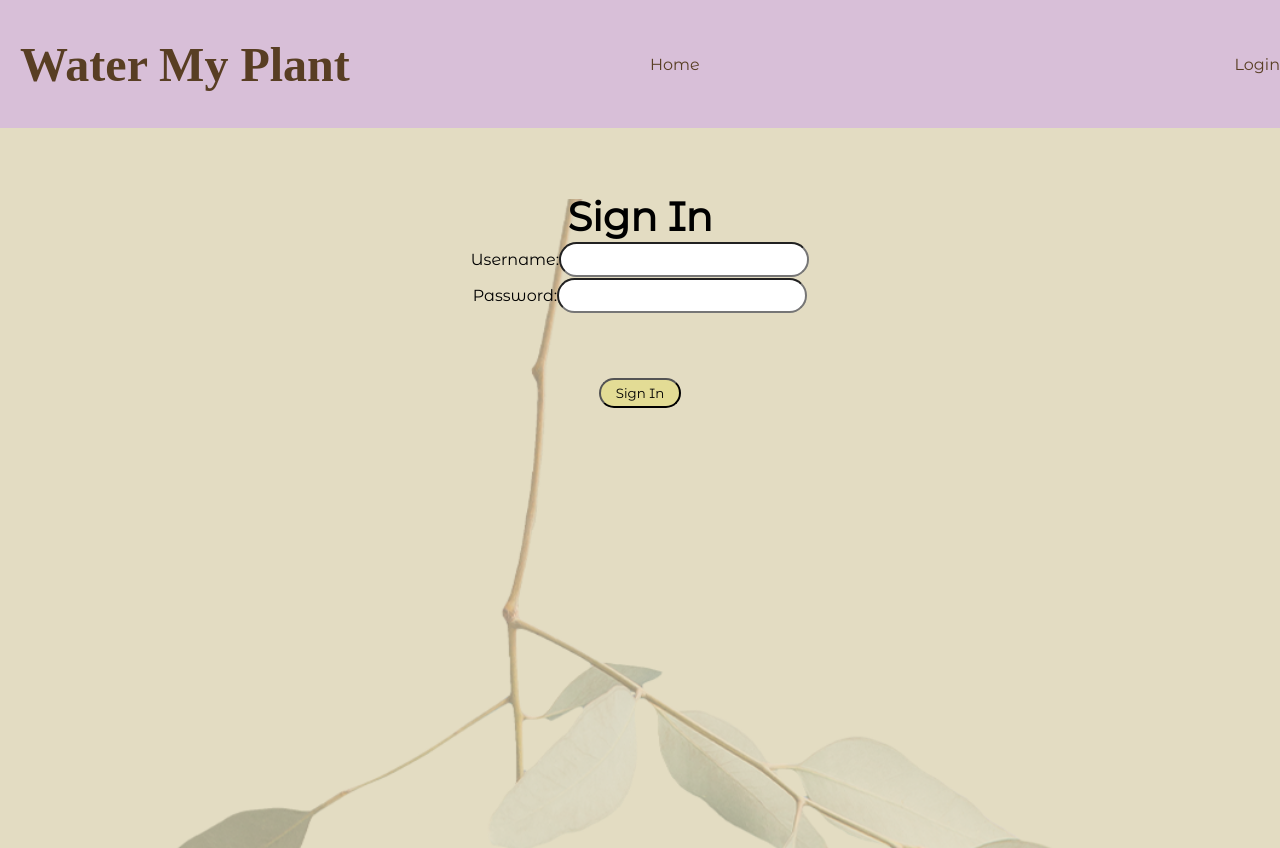
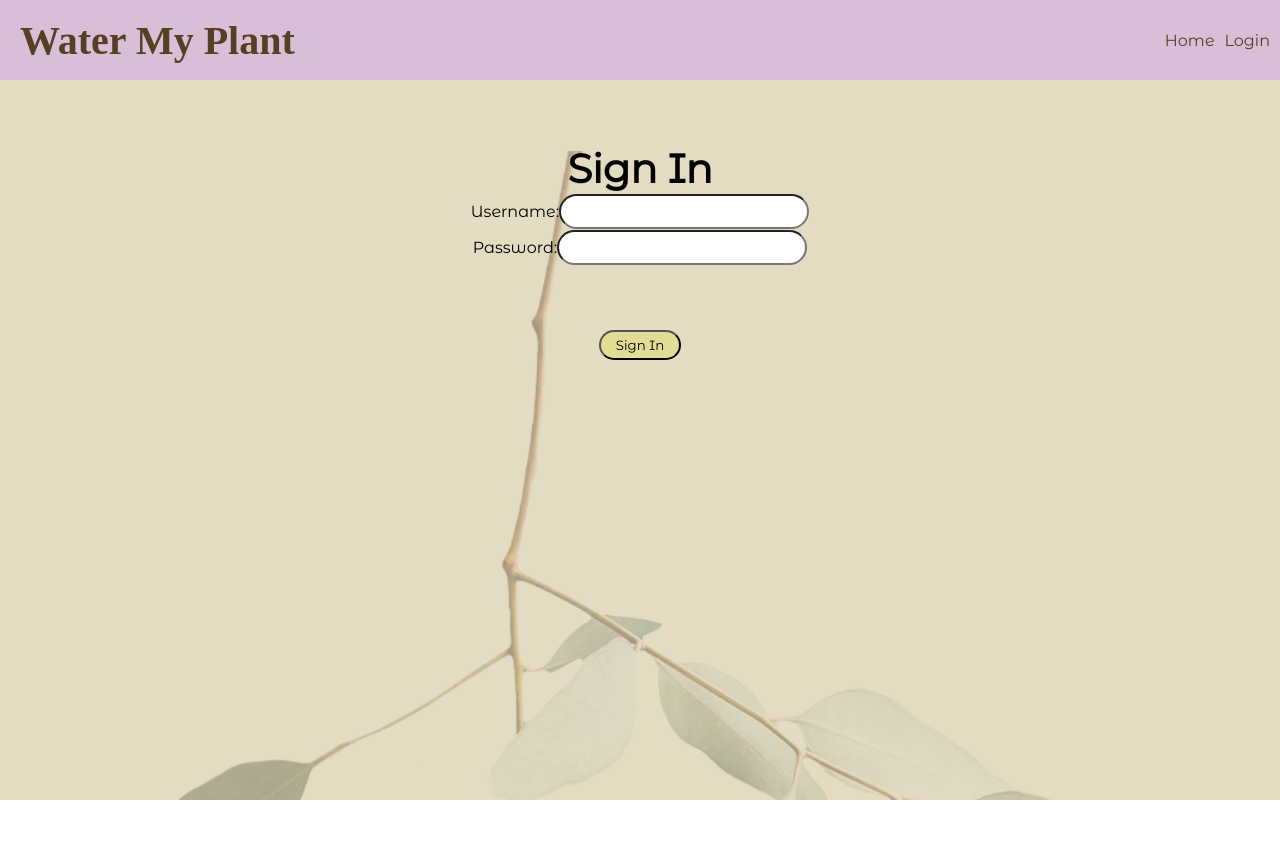
Before and after one commit to tt-17-water-my-plants/Front-End-Aleks-Update, a React (Create React App) app in the folder water-my-plants/: page /login in a window 1280 px wide. After the commit the page ends 800 px from the top, so only its background shows below. Built offline with nearby package versions, Linux system fonts and the light colour scheme; a web font is replaced by a local one.

Commit message:
fixed Home and NavBar

```diff
--- a/water-my-plants/src/components/Styles/GlobalStyles.js
+++ b/water-my-plants/src/components/Styles/GlobalStyles.js
@@ -6,6 +6,10 @@ export const GlobalStyle = createGlobalStyle`
         padding: 0;
         margin: 0;
         text-decoration: none;
-        font-family: 'Montserrat Alternates'
+        font-family: 'Montserrat Alternates';
+    }
+
+    body {
+        overflow-x: hidden;
     }
 `
--- a/water-my-plants/src/components/Styles/HomeStyles.js
+++ b/water-my-plants/src/components/Styles/HomeStyles.js
@@ -6,7 +6,6 @@ export const Container = styled.div`
     align-items: center;
     justify-content: center;
     height: 50vh;
-
 
     button {
         font-size: 2rem;
@@ -20,16 +19,14 @@ export const Container = styled.div`
             cursor: pointer;
         }
     }
-    .image{
-        display: block;
-        width: 100%;
-        margin-left: auto;
-        margin-right: auto;
-
-    }
     .imageContainer {
         width: 100%;
-        margin-top: 15vh;
+        position: relative;
+        top: 4px;
     }
-
+    .image{
+        width: 100%;
+        height: 30vh;
+        object-fit: cover;
+    }
 `
--- a/water-my-plants/src/components/Styles/LoginStyle.js
+++ b/water-my-plants/src/components/Styles/LoginStyle.js
@@ -5,10 +5,8 @@ export const Container = styled.div`
     background-image: url(${image});
     background-size: cover;
     height: 90vh;
-
 `
 export const Form = styled.form`
-
     display: flex;
     flex-direction: column;
     justify-content: space-around;
--- a/water-my-plants/src/components/Styles/NavStyle.js
+++ b/water-my-plants/src/components/Styles/NavStyle.js
@@ -7,36 +7,38 @@ export const Container = styled.div`
     background: thistle;
     height: 10vh;
     width: auto;
-    padding: 5% 0;
+    padding: 10px 0;
 
 
     .navLinks {
         display: flex;
-        justify-content: space-between;
+        justify-content: flex-end;
         align-items: center;
-        width: 50%;
+        width: 60%;
         height: 100%;
+        z-index: 99999;
     }
 
     .navLink {
         color: #583E23;
+        margin-right: 10px;
     }
     .navLink:hover {
-        border-bottom: 1px solid black;
+        border-bottom: 2px solid #583E23;
     }
 
     h1 {
-        font-size: 3rem;
+        font-size: 2.5rem;
         font-family: 'Elsie Swash Caps';
-        width: 50%;
+        width: 40%;
         text-align: left;
         margin-left: 20px;
         color: #583E23;
     }
 
 @media screen and (max-width: 800px) {
-    .h1 {
-        width: 80%;
+    h1 {
+        width: 70%;
     }
 
     .burger {
@@ -60,9 +62,9 @@ export const Container = styled.div`
     }
 
     .navLinks {
-        display: none;
+        font-size: 1.5rem;
         flex-direction: column;
-        justify-content: space-between;
+        justify-content: space-around;
         align-items: center;
         background: linear-gradient(
             to bottom, rgb(211, 192, 210, 1),
@@ -72,11 +74,12 @@ export const Container = styled.div`
         top: 10vh;
         height: 100vh;
         width: 45%;
-        transform: translateX(100%);
+        transform: translateX(110%);
         transition: transform .5s ease-in-out;
+
     }
     .open{
-        transform: translateX(0%);
+        transform: translateX(2%);
         display: flex;
     }
 
```
